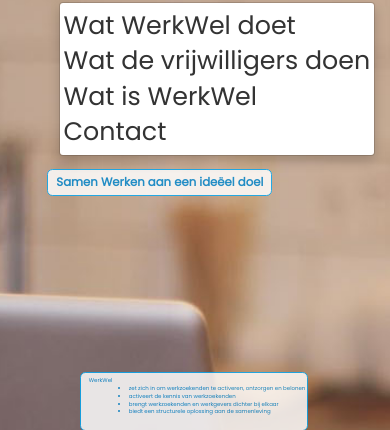
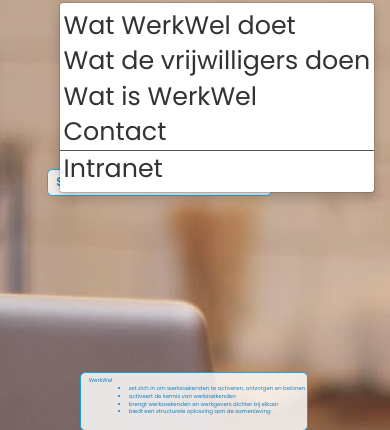
Before and after one commit to W2J/ikwerkwel, a PHP site: page /index.html in a window 390 px wide, after a click that opens the changed part. Shown: the part 29-459 px from the top of the page. Run offline with PHP 8.4, Linux system fonts and the light colour scheme; some libraries are stand-ins or nearby versions.

Commit message:
hamburger menu aangepast (intranet toegevoegd)

```diff
--- a/W2J_012/css/style_w2jhome.css
+++ b/W2J_012/css/style_w2jhome.css
@@ -23,9 +23,13 @@ body {
 	padding: 0.5vw 1vw;
 	}
 
-	.dropdown-menu > li > a:hover {
+.dropdown-menu > li > a:hover {
 	background-color:rgb(2, 136, 209);
- background-image: none;
+	background-image: none;
+}
+
+#navbottom  {
+    border-bottom: 1px solid #555;
 }
 
 #tekstbox1{
--- a/W2J_012/index.html
+++ b/W2J_012/index.html
@@ -51,7 +51,9 @@ versie informatie in versies.txt
 								<li><a href="#" onclick="openPage('d2');">Wat WerkWel doet</a></li>
 								<li><a href="#" onclick="openPage('d3');">Wat de vrijwilligers doen</a></li>
 								<li><a href="#" onclick="openPage('d4');">Wat is WerkWel</a></li>
-								<li><a href="#" onclick="openPage('d5');">Contact</a></li>
+								<li id="navbottom" ><a href="#" onclick="openPage('d5');">Contact</a></li>
+								<li ><a href="#" onclick="openPage('d6');">Intranet</a></li>
+
 						</ul>
 					</li>
 				</ul>
@@ -186,7 +188,8 @@ versie informatie in versies.txt
 								<li><a href="#" onclick="openPage('d1');">Home</a></li>
 								<li><a href="#" onclick="openPage('d3');">Wat de vrijwilligers doen</a></li>
 								<li><a href="#" onclick="openPage('d4');">Wat is WerkWel</a></li>
-								<li><a href="#" onclick="openPage('d5');">Contact</a></li>
+								<li id="navbottom" ><a href="#" onclick="openPage('d5');">Contact</a></li>
+								<li ><a href="#" onclick="openPage('d6');">Intranet</a></li>
 						</ul>
 					</li>
 				</ul>
@@ -256,7 +259,8 @@ versie informatie in versies.txt
 								<li><a href="#" onclick="openPage('d1');">Home</a></li>
 								<li><a href="#" onclick="openPage('d2');">Wat WerkWel doet</a></li>
 								<li><a href="#" onclick="openPage('d3');">Wat de vrijwilligers doen</a></li>
-								<li><a href="#" onclick="openPage('d5');">Contact</a></li>
+								<li id="navbottom" ><a href="#" onclick="openPage('d5');">Contact</a></li>
+								<li ><a href="#" onclick="openPage('d6');">Intranet</a></li>
 						</ul>
 					</li>
 				</ul>
@@ -343,7 +347,8 @@ versie informatie in versies.txt
 								<li><a href="#" onclick="openPage('d1');">Home</a></li>
 								<li><a href="#" onclick="openPage('d2');">Wat WerkWel doet</a></li>
 								<li><a href="#" onclick="openPage('d3');">Wat de vrijwilligers doen</a></li>
-								<li><a href="#" onclick="openPage('d5');">Contact</a></li>
+								<li id="navbottom" ><a href="#" onclick="openPage('d5');">Contact</a></li>
+								<li ><a href="#" onclick="openPage('d6');">Intranet</a></li>
 						</ul>
 					</li>
 				</ul>
@@ -414,6 +419,30 @@ versie informatie in versies.txt
 
 		</div>
 
+<!--		zesde pagina		-->
+		<div id="d6" class="container-fluid page">
+    <!-- Navigation -->
+			<nav>
+				<ul class="nav">
+					<li class="dropdown pull-right">
+						<div class="dropdown-toggle" data-toggle="dropdown">
+							<span class="fa fa-bars fa-2x"></span>
+						</div>
+						<ul class="dropdown-menu">
+								<li><a href="#" onclick="openPage('d1');">Home</a></li>
+								<li><a href="#" onclick="openPage('d2');">Wat WerkWel doet</a></li>
+								<li><a href="#" onclick="openPage('d3');">Wat de vrijwilligers doen</a></li>
+								<li id="navbottom" ><a href="#" onclick="openPage('d5');">Contact</a></li>
+						</ul>
+					</li>
+				</ul>
+			</nav>
+
+
+			<h1 align="center">Intranet</h1>
+		     <img src="images/Work_In_Progress.png" alt="work in progress" height="150" width="150" class="img-rounded center-block" >
+		</div>
+
 <!-- Javascript ten behoeve van tab navigatie - author:ES - -->
 
 
```
Also changed, not shown: W2J_012/images/Work_In_Progress.png (added), W2J_012/images/d6.jpg (added).
